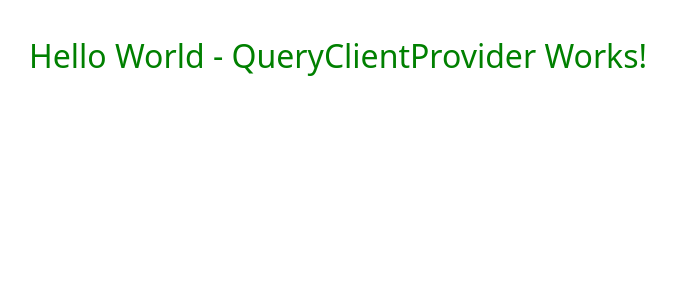
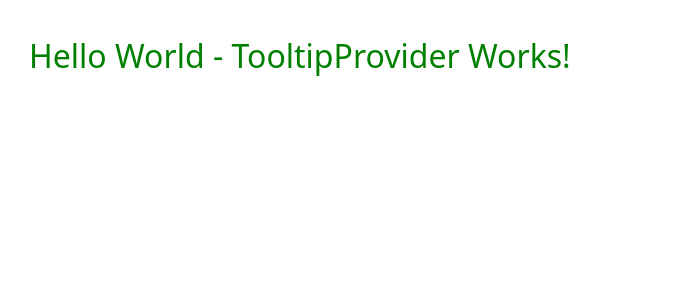
Before and after one commit to Shafwansafi06/forkcast-kitchen-ai, a React (Vite) app: page / in a window 1280 px wide. Shown: the top 300 px of the page, without its empty margins (3-679 px from the left). Built offline with nearby package versions, Linux system fonts and the light colour scheme.

Commit message:
Debug: Add TooltipProvider to isolate crash

```diff
--- a/src/App.tsx
+++ b/src/App.tsx
@@ -1,10 +1,13 @@
 import { QueryClient, QueryClientProvider } from "@tanstack/react-query";
+import { TooltipProvider } from "@/components/ui/tooltip";
 console.log('App.tsx loaded');
 const queryClient = new QueryClient();
 const App = () => {
   return (
     <QueryClientProvider client={queryClient}>
-      <div style={{ color: 'green', fontSize: 32, padding: 32 }}>Hello World - QueryClientProvider Works!</div>
+      <TooltipProvider>
+        <div style={{ color: 'green', fontSize: 32, padding: 32 }}>Hello World - TooltipProvider Works!</div>
+      </TooltipProvider>
     </QueryClientProvider>
   );
 };
```
